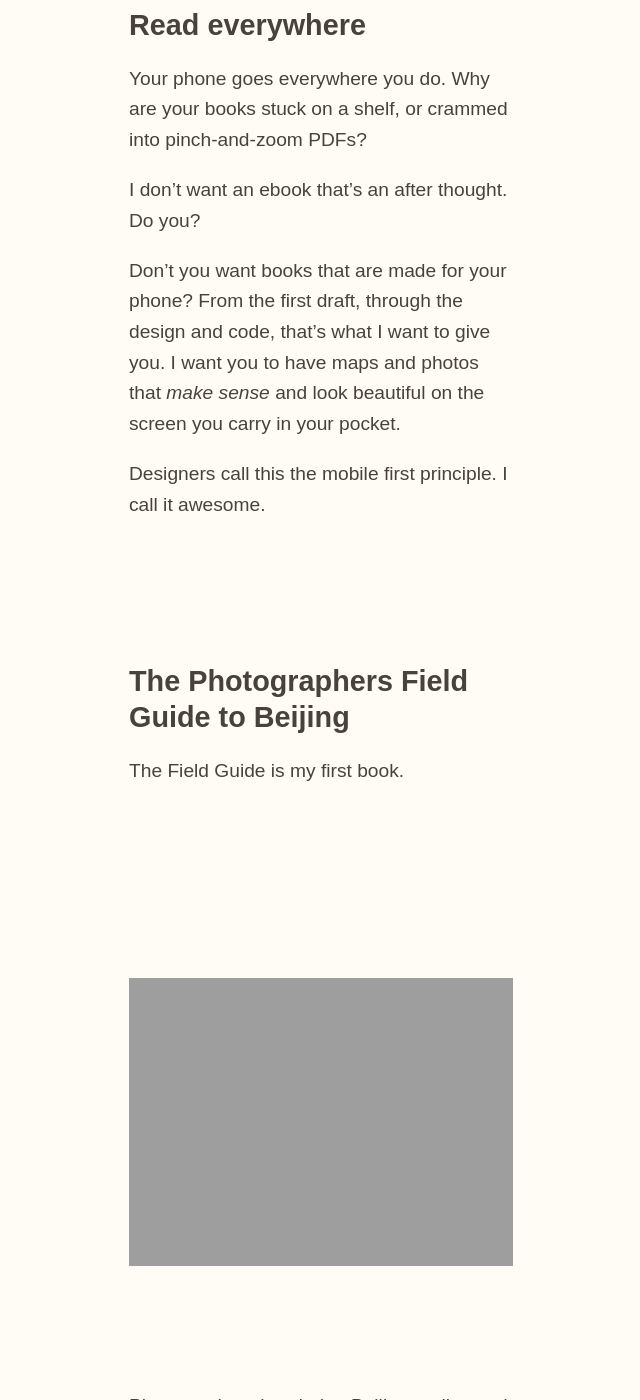
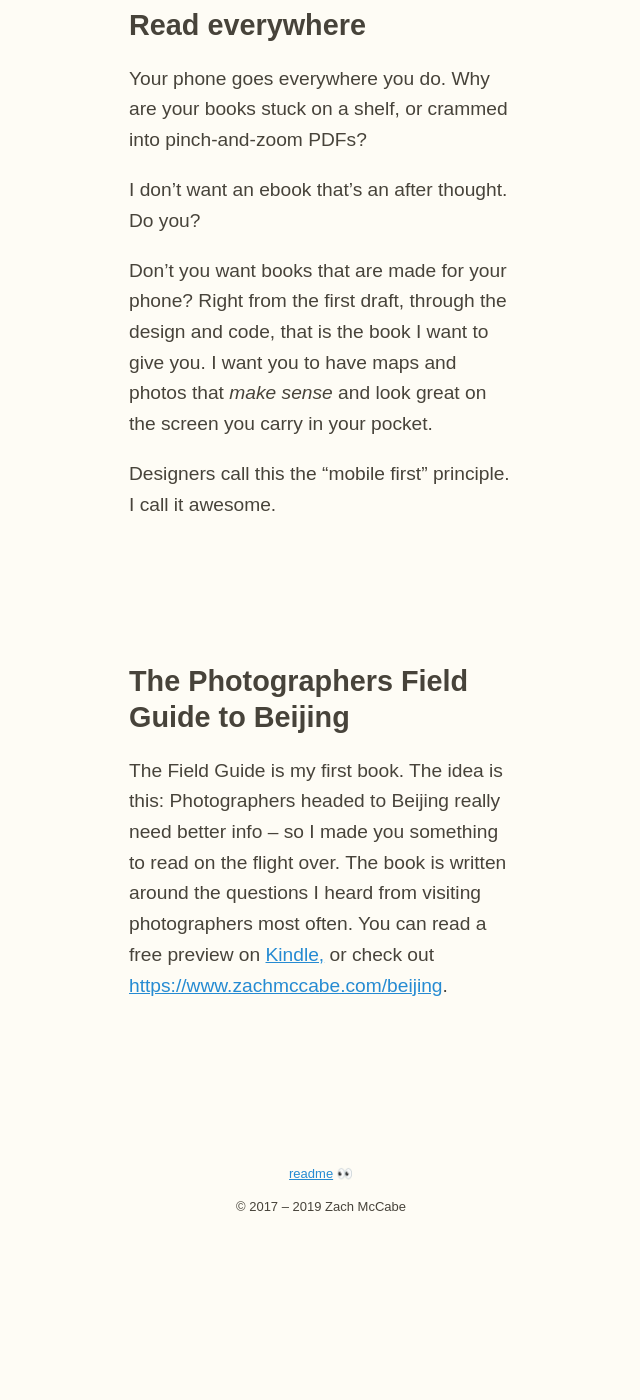
Before and after one commit to zachmccabe/zachmccabe.github.io, a Jekyll site: the page built from books.md, in a window 1280 px wide and 1400 px high, scrolled down 404 px. Shown: the whole window, without its empty margins (319-959 px from the left). Built offline with Jekyll 4.4.1, drawn with Linux system fonts in a browser that asks for light colours; after the commit the page ends 1700 px from its top, so only the background shows below that; some of the changed text lies outside the part shown.

Commit message:
Update books.md

```diff
--- a/books.md
+++ b/books.md
@@ -15,18 +15,12 @@ Your phone goes everywhere you do. Why are your books stuck on a shelf, or cramm
 
 I don't want an ebook that's an after thought. Do you?
 
-Don't you want books that are made for your phone? From the first draft, through the design and code, that's what I want to give you. I want you to have maps and photos that *make sense* and look beautiful on the screen you carry in your pocket.
+Don't you want books that are made for your phone? Right from the first draft, through the design and code, that is the book I want to give you. I want you to have maps and photos that *make sense* and look great on the screen you carry in your pocket.
 
-Designers call this the mobile first principle. I call it awesome.
+Designers call this the "mobile first" principle. I call it awesome.
 
 
 
 ## The Photographers Field Guide to Beijing
 
-The Field Guide is my first book.
-
-<div style="margin-top:5em">
-<p><img src="https://www.zachmccabe.com/beijing/assets/viz/proof/photographers-field-guide-beijing-500.png" alt="Cover image from The Photographers Field Guide to Beijing" /></p>
-</div>
-
-Photographers headed to Beijing really need better info. That's why I made you something for the flight over. Read a preview on [Kindle.](https://read.amazon.com/kp/embed?asin=B072FVKP45)
+The Field Guide is my first book. The idea is this: Photographers headed to Beijing really need better info – so I made you something to read on the flight over. The book is written around the questions I heard from visiting photographers most often. You can read a free preview on [Kindle,](https://read.amazon.com/kp/embed?asin=B072FVKP45) or check out <https://www.zachmccabe.com/beijing>.
```
